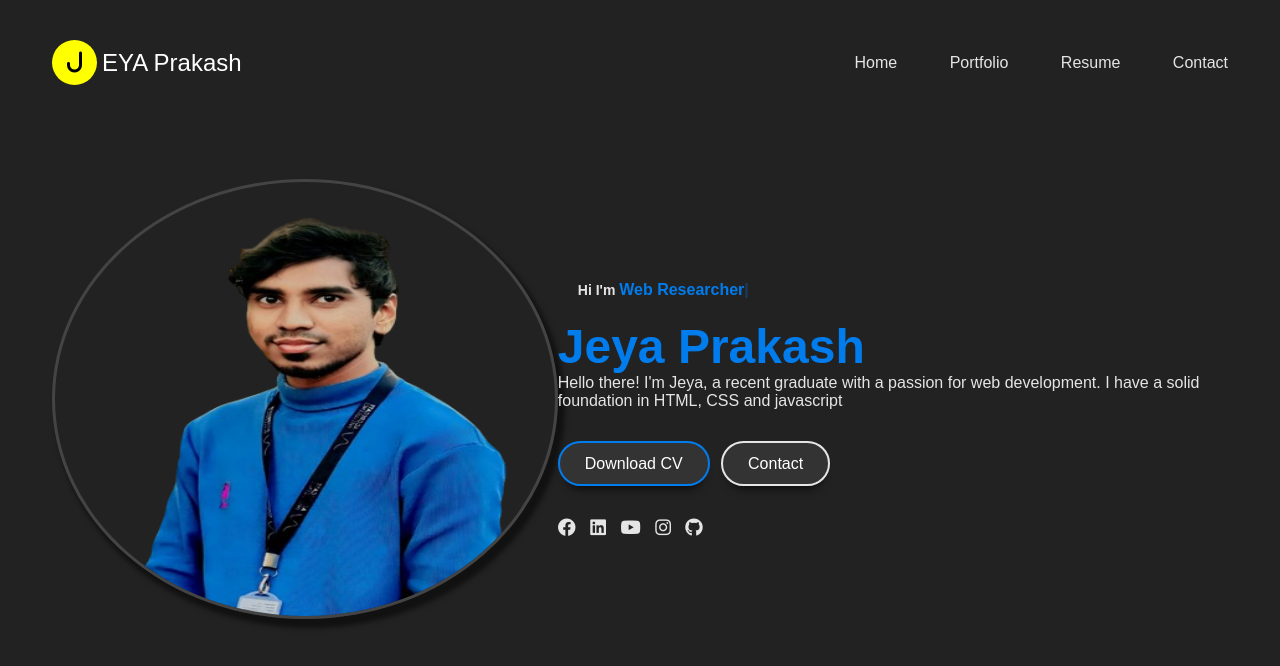
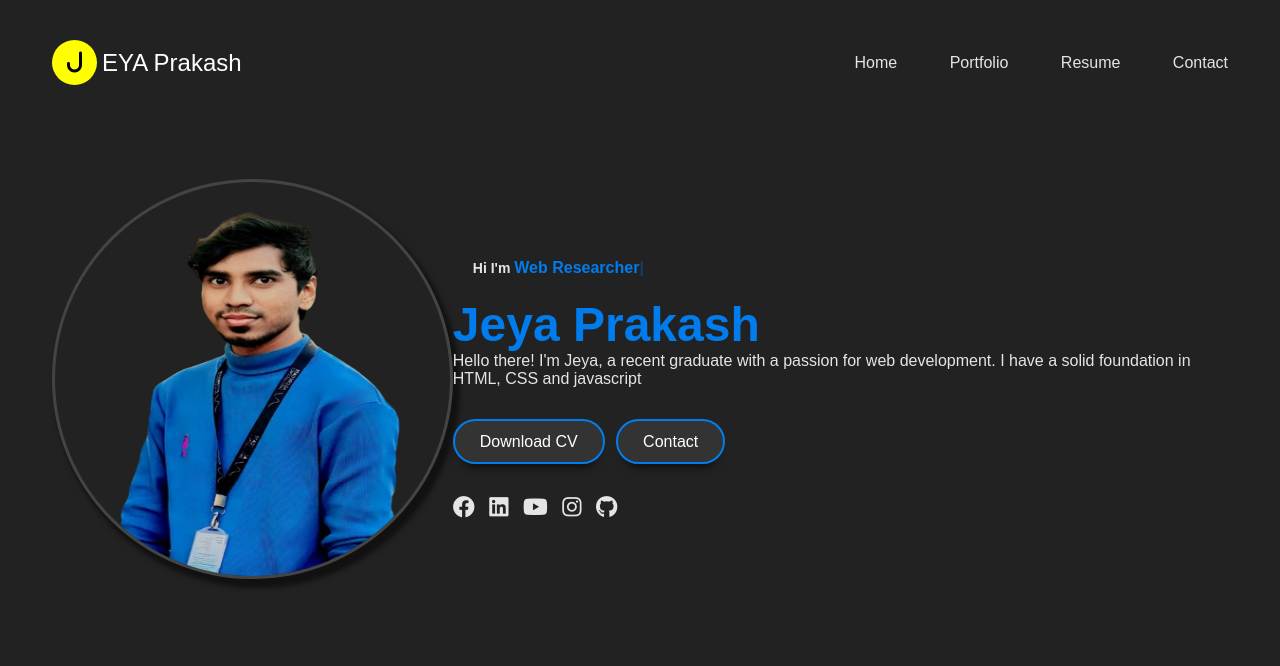
Before and after one commit to Jeyaprakash367/Portfolio, a plain HTML site: page index.html in a window 1280 px wide. Drawn offline with nearby package versions, Linux system fonts and the light colour scheme.

Commit message:
Update style.css

```diff
--- a/style.css
+++ b/style.css
@@ -79,16 +79,16 @@ nav .navlinks li a:hover{
   padding-top: 4rem;
 }
 .container .hero-pic{
-  width: 700px;
-  height: 440px;
-  border-radius: 70%;
+  width: 480px;
+  height: 400px;
+  border-radius: 60%;
   overflow: hidden;
   border: 3px solid #444;
   box-shadow: 5px 7px 5px 2px rgba(0,0,0,0.5);
 }
 .hero-pic img{
-  height: 140%;
-  width: 95%;
+  height: 130%;
+  width: 92%;
   transition: 0.5s;
 }
 .hero-pic img:hover{
@@ -138,9 +138,12 @@ nav .navlinks li a:hover{
  border-color: #007ced;
 
 }
+.btn.active1{
+  border-color: #007ced;
+}
 .hero-text .social i{
   color: #e5e5e5;
-  font-size: 18px;
+  font-size: 22px;
   margin-right: 10px;
   transition: 0.5s;
 }
```
